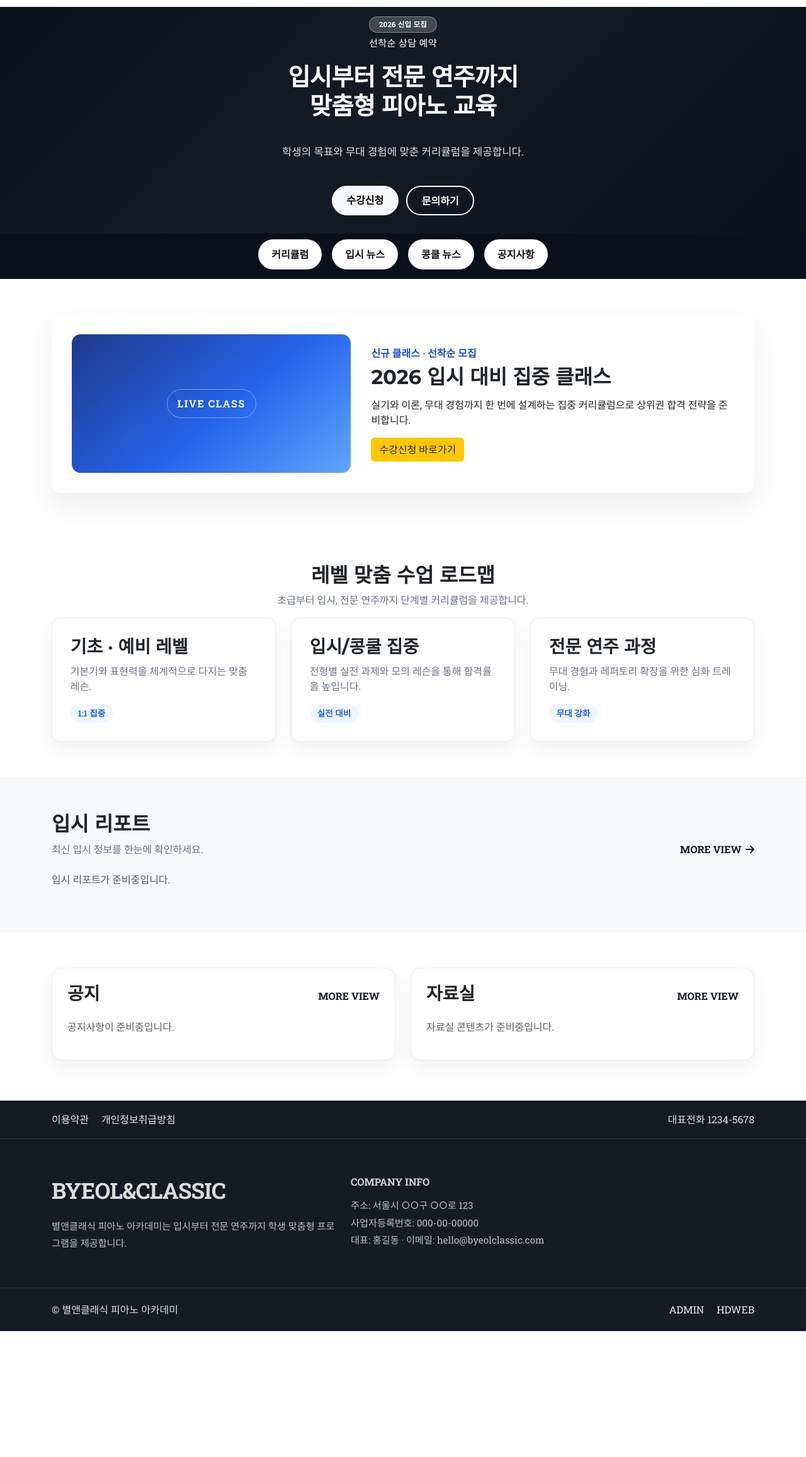
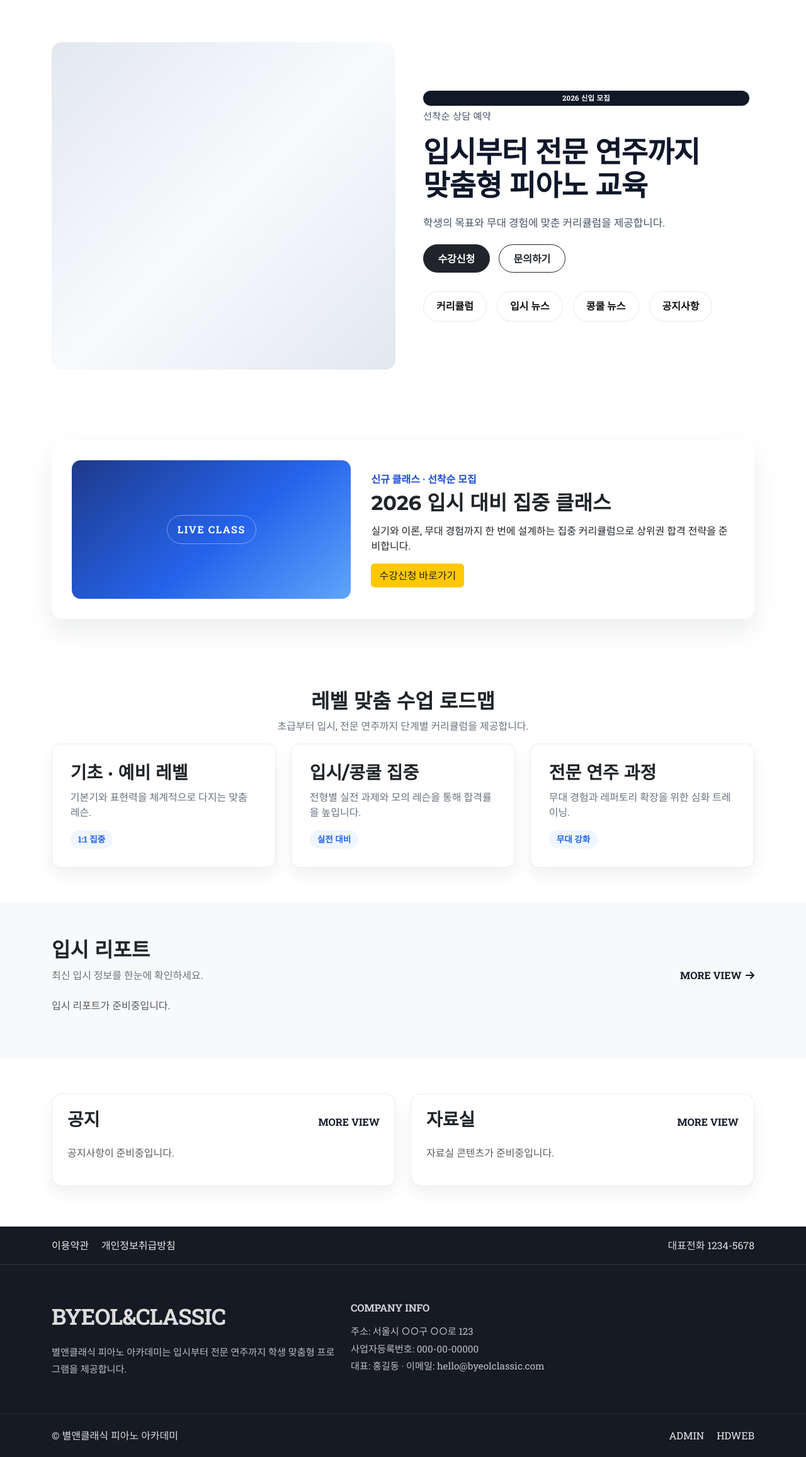
Before and after one commit to tuna1402/ByeolAndClassic, a Django app: page / in a window 1280 px wide. Shown: the part 73-2387 px from the top of the page at 63% size. Before the commit the page ends 2187 px from the top, so only its background shows below. Run offline with Django 5.2, Linux system fonts and the light colour scheme; data comes from the database, SQL or seed files in the repository; data that the repository does not hold is empty.

Commit message:
feat: split main visual with admin-managed banner slider (max 5)

```diff
--- a/pages/views.py
+++ b/pages/views.py
@@ -2,6 +2,7 @@ from django.shortcuts import render
 from django.utils import timezone
 
 from news.models import Post
+from siteconfig.models import HomeBannerSlide
 
 from .models import PageContent, PageKey
 
@@ -23,6 +24,9 @@ def home(request):
         base_queryset.filter(category__code="notice")
         .order_by("-published_at", "-created_at")[:1]
     )
+    banner_slides = (
+        HomeBannerSlide.objects.filter(is_active=True).order_by("sort_order")[:5]
+    )
     return render(
         request,
         "pages/home.html",
@@ -30,6 +34,7 @@ def home(request):
             "admission_latest": admission_latest,
             "contest_latest": contest_latest,
             "notice_latest": notice_latest,
+            "banner_slides": banner_slides,
         },
     )
 
--- a/siteconfig/models.py
+++ b/siteconfig/models.py
@@ -1,4 +1,7 @@
+from django.core.exceptions import ValidationError
 from django.db import models
+
+MAX_HOME_BANNER_SLIDES = 5
 
 
 class SiteBrandSettings(models.Model):
@@ -22,6 +25,29 @@ class SiteBrandSettings(models.Model):
         return self.site_name
 
 
+class HomeBannerSlide(models.Model):
+    image = models.ImageField(upload_to="brand/banners/")
+    title = models.CharField(max_length=120, blank=True)
+    is_active = models.BooleanField(default=True)
+    sort_order = models.PositiveSmallIntegerField(default=1)
+    created_at = models.DateTimeField(auto_now_add=True)
+    updated_at = models.DateTimeField(auto_now=True)
+
+    class Meta:
+        ordering = ["sort_order", "-created_at"]
+        verbose_name = "홈 배너 슬라이드"
+        verbose_name_plural = "홈 배너(슬라이드)"
+
+    def __str__(self) -> str:
+        return self.title or f"홈 배너 슬라이드 #{self.pk or '신규'}"
+
+    def clean(self) -> None:
+        super().clean()
+        existing_count = HomeBannerSlide.objects.exclude(pk=self.pk).count()
+        if existing_count >= MAX_HOME_BANNER_SLIDES:
+            raise ValidationError({"image": "홈 배너 슬라이드는 최대 5장까지 등록할 수 있습니다."})
+
+
 def get_site_brand_settings() -> "SiteBrandSettings":
     settings, _ = SiteBrandSettings.objects.get_or_create(
         pk=1,
--- a/static/css/home_shining.css
+++ b/static/css/home_shining.css
@@ -1,48 +1,55 @@
 .main-visual {
-  position: relative;
-  overflow: hidden;
-  background: #0f172a;
-  min-height: 54vh;
+  background: #fff;
 }
 
-.banner-media {
-  position: relative;
+.split-visual {
+  padding: 3.5rem 0;
+}
+
+.banner-left,
+.banner-right {
   height: 100%;
-  min-height: inherit;
+}
+
+.banner-left .carousel,
+.banner-left .carousel-inner,
+.banner-left .carousel-item {
+  height: 100%;
 }
 
 .banner-img {
   width: 100%;
-  height: 100%;
+  height: 420px;
   object-fit: cover;
+  border-radius: 16px;
   display: block;
 }
 
-.banner-fallback {
-  min-height: 360px;
-  background: linear-gradient(135deg, #111827 0%, #1f2937 45%, #111827 100%);
+.banner-placeholder {
+  width: 100%;
+  height: 420px;
+  border-radius: 16px;
+  background: linear-gradient(135deg, #e2e8f0 0%, #f8fafc 50%, #e2e8f0 100%);
 }
 
-.banner-overlay {
-  position: absolute;
-  inset: 0;
-  background: rgba(0, 0, 0, 0.35);
+.carousel-control-prev,
+.carousel-control-next {
+  width: 12%;
 }
 
-.banner-copy {
-  position: absolute;
-  inset: 0;
+.carousel-control-prev-icon,
+.carousel-control-next-icon {
+  filter: drop-shadow(0 2px 6px rgba(0, 0, 0, 0.4));
+}
+
+.banner-right {
   display: flex;
   flex-direction: column;
   justify-content: center;
-  align-items: center;
-  text-align: center;
-  color: #fff;
-  padding: 3.5rem 1.5rem;
-  gap: 1.25rem;
-  max-width: 1040px;
-  margin: 0 auto;
-  width: 100%;
+  padding: 0.5rem;
+  text-align: left;
+  color: #111827;
+  gap: 1.2rem;
 }
 
 .banner-eyebrow {
@@ -51,11 +58,11 @@
   gap: 0.35rem;
   font-size: 0.95rem;
   letter-spacing: 0.02em;
+  color: #475569;
 }
 
 .banner-eyebrow .badge {
-  background: rgba(255, 255, 255, 0.2);
-  border: 1px solid rgba(255, 255, 255, 0.35);
+  background: #111827;
   color: #fff;
   padding: 0.4rem 0.9rem;
   border-radius: 999px;
@@ -65,24 +72,24 @@
 .banner-title {
   font-weight: 700;
   letter-spacing: -0.02em;
-  font-size: clamp(2rem, 3vw, 3rem);
-  margin: 0 0 0.9rem;
-  line-height: 1.2;
+  font-size: clamp(2rem, 3.6vw, 3.2rem);
+  margin: 0;
+  line-height: 1.15;
+  color: #0f172a;
 }
 
 .banner-desc {
-  max-width: 880px;
+  max-width: 520px;
   font-size: 1.05rem;
-  color: rgba(255, 255, 255, 0.85);
+  color: #475569;
   line-height: 1.7;
-  margin: 0 0 1.25rem;
+  margin: 0;
 }
 
 .banner-actions {
   display: flex;
-  gap: 0.8rem;
+  gap: 0.9rem;
   flex-wrap: wrap;
-  justify-content: center;
 }
 
 .banner-actions .btn {
@@ -92,34 +99,27 @@
 }
 
 .quick-links {
-  margin-top: 1.1rem;
+  margin-top: 0.6rem;
   display: flex;
   gap: 1rem;
   flex-wrap: wrap;
-  justify-content: center;
 }
 
 @media (min-width: 992px) {
-  .main-visual {
-    min-height: 54vh;
+  .banner-img,
+  .banner-placeholder {
+    height: 520px;
   }
 
-  .banner-copy {
-    padding: 3.5rem 1.5rem;
+  .banner-right {
+    padding-left: 1.25rem;
   }
 }
 
 @media (max-width: 768px) {
-  .main-visual {
-    min-height: 44vh;
-  }
-
-  .banner-copy {
-    padding: 2.25rem 1rem;
-  }
-
-  .banner-title {
-    font-size: clamp(2rem, 7vw, 3rem);
+  .banner-img,
+  .banner-placeholder {
+    height: 280px;
   }
 }
 
--- a/templates/pages/home.html
+++ b/templates/pages/home.html
@@ -9,20 +9,62 @@
 {% endblock %}
 
 {% block content %}
-  <section class="main-visual">
-    <div class="banner-media">
-      {% if site_brand and site_brand.main_banner_image %}
+  <section class="main-visual split-visual">
+    <div class="container">
+      <div class="row align-items-stretch g-4">
+        <div class="col-lg-6">
+          <div class="banner-left">
+            <div id="homeBannerCarousel" class="carousel slide" data-bs-ride="false">
+              <div class="carousel-inner">
+                {% if banner_slides %}
+                  {% for slide in banner_slides %}
+                    <div class="carousel-item {% if forloop.first %}active{% endif %}">
                       <img
-          class="banner-img"
+                        src="{{ slide.image.url }}"
+                        class="d-block w-100 banner-img"
+                        alt="{{ slide.title|default:'메인 배너' }}"
+                      >
+                    </div>
+                  {% endfor %}
+                {% elif site_brand and site_brand.main_banner_image %}
+                  <div class="carousel-item active">
+                    <img
                       src="{{ site_brand.main_banner_image.url }}"
+                      class="d-block w-100 banner-img"
                       alt="{{ site_brand.site_name|default:'별앤클래식' }}"
                     >
+                  </div>
                 {% else %}
-        <div class="banner-fallback"></div>
+                  <div class="carousel-item active">
+                    <div class="banner-placeholder"></div>
+                  </div>
                 {% endif %}
-      <div class="banner-overlay"></div>
               </div>
-    <div class="banner-copy container">
+              {% if banner_slides|length > 1 %}
+                <button
+                  class="carousel-control-prev"
+                  type="button"
+                  data-bs-target="#homeBannerCarousel"
+                  data-bs-slide="prev"
+                >
+                  <span class="carousel-control-prev-icon" aria-hidden="true"></span>
+                  <span class="visually-hidden">Previous</span>
+                </button>
+                <button
+                  class="carousel-control-next"
+                  type="button"
+                  data-bs-target="#homeBannerCarousel"
+                  data-bs-slide="next"
+                >
+                  <span class="carousel-control-next-icon" aria-hidden="true"></span>
+                  <span class="visually-hidden">Next</span>
+                </button>
+              {% endif %}
+            </div>
+          </div>
+        </div>
+        <div class="col-lg-6">
+          <div class="banner-right">
             <div class="banner-eyebrow">
               <span class="badge">2026 신입 모집</span>
               <span class="sub">선착순 상담 예약</span>
@@ -33,14 +75,17 @@
             </h1>
             <p class="banner-desc">학생의 목표와 무대 경험에 맞춘 커리큘럼을 제공합니다.</p>
             <div class="banner-actions">
-        <a class="btn btn-light" href="{% url 'enroll_form' %}">수강신청</a>
-        <a class="btn btn-outline-light" href="{% url 'contact_form' %}">문의하기</a>
+              <a class="btn btn-dark" href="{% url 'enroll_form' %}">수강신청</a>
+              <a class="btn btn-outline-dark" href="{% url 'contact_form' %}">문의하기</a>
             </div>
             <div class="quick-links">
               <a class="quick-link" href="{% url 'curriculum' %}">커리큘럼</a>
               <a class="quick-link" href="{% url 'news_category' 'admission' %}">입시 뉴스</a>
               <a class="quick-link" href="{% url 'news_category' 'contest' %}">콩쿨 뉴스</a>
               <a class="quick-link" href="{% url 'news_category' 'notice' %}">공지사항</a>
+            </div>
+          </div>
+        </div>
       </div>
     </div>
   </section>
```
Also changed, not shown: core/tests/test_banner_limit.py (added, +30 -0 lines), pages/tests/test_home_banner_slider.py (added, +32 -0 lines), siteconfig/admin.py (+31 -2 lines), siteconfig/migrations/0004_homebannerslide.py (added). Lines whose indentation alone changed are shown as unchanged.
